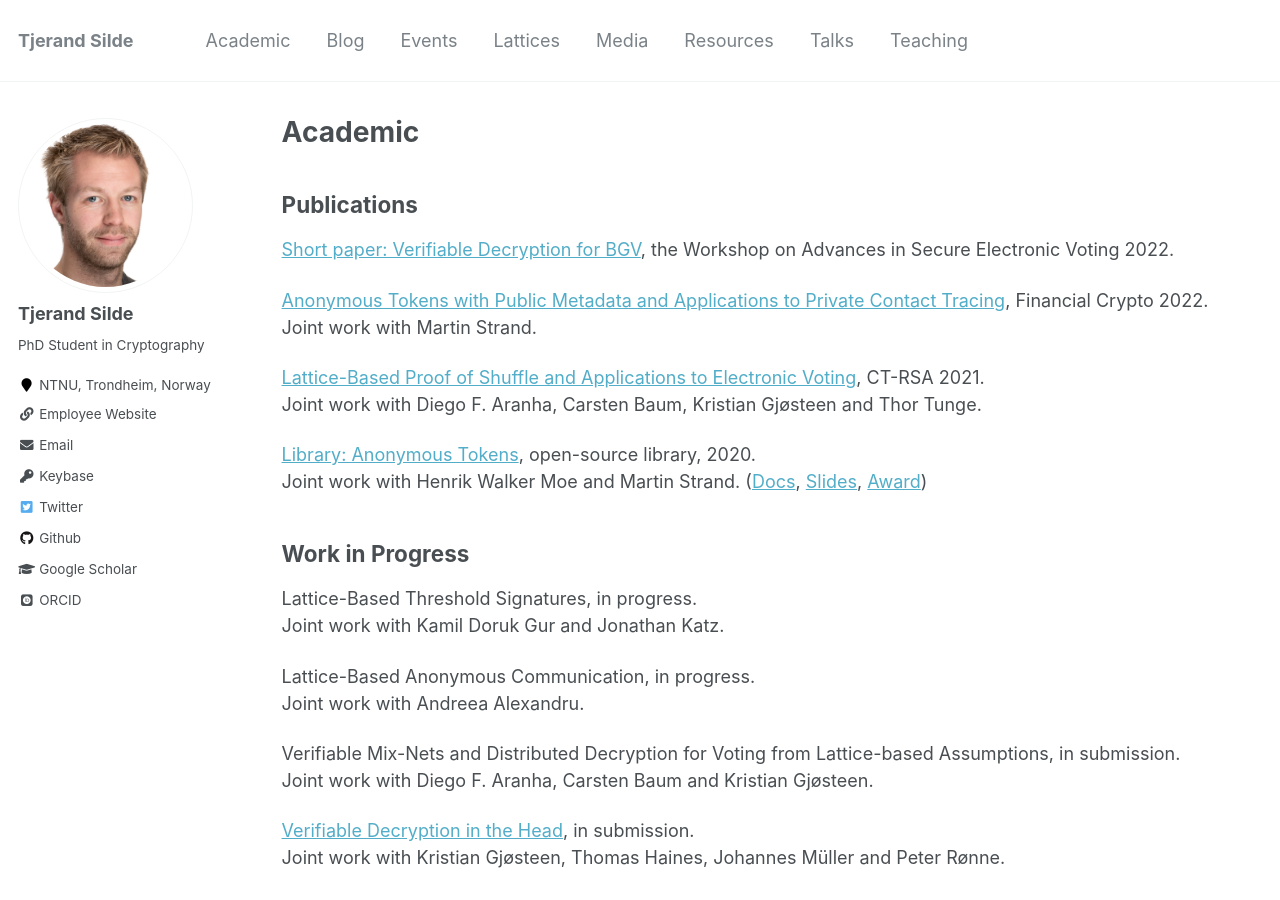
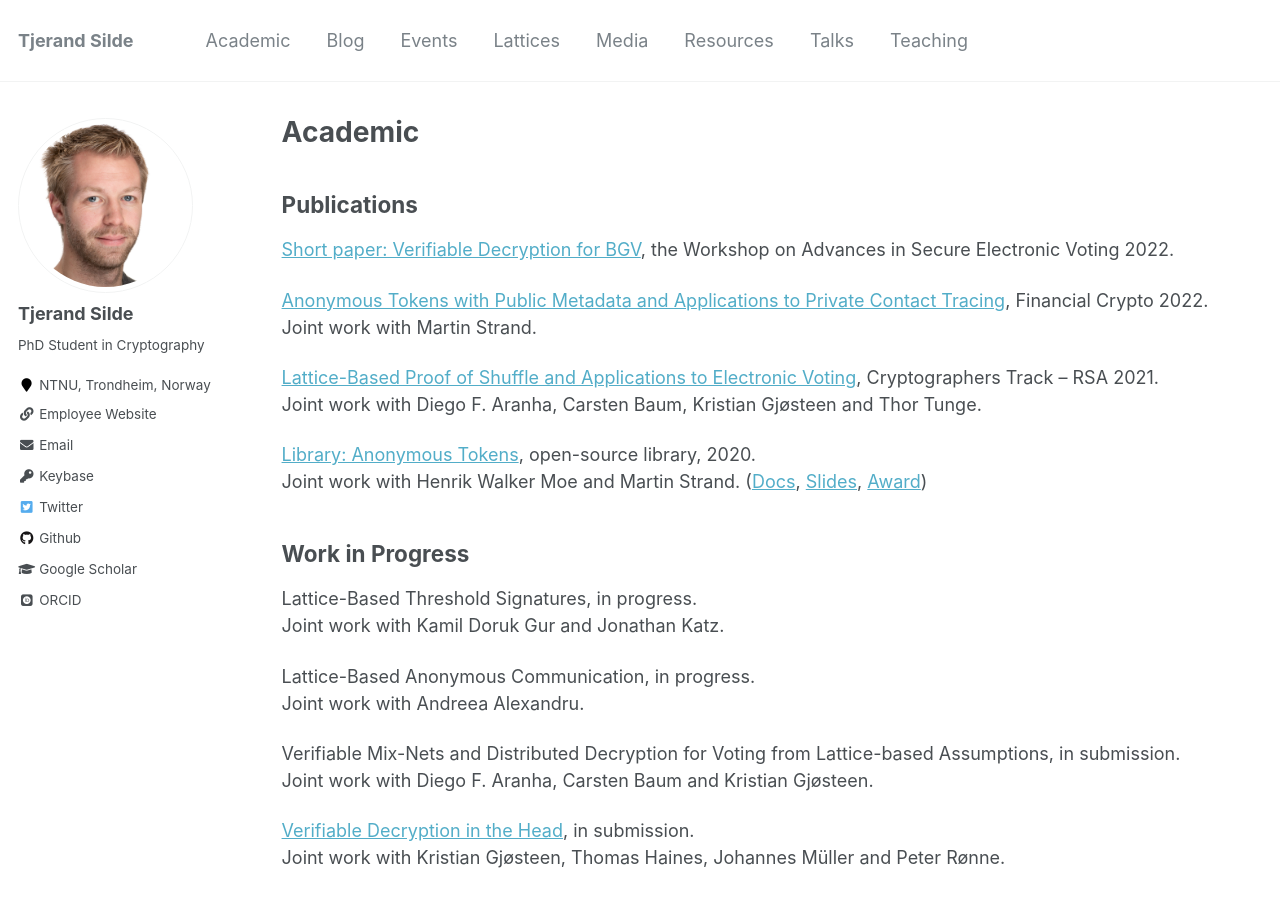
Before and after one commit to tjesi/tjesi.github.io, a Jekyll site: the page built from _pages/academic.md, in a window 1280 px wide and 900 px high. Built offline with Jekyll 4.4.1, drawn with Linux system fonts in a browser that asks for light colours; some web fonts are replaced.

Commit message:
Update academic.md

```diff
--- a/_pages/academic.md
+++ b/_pages/academic.md
@@ -12,7 +12,7 @@ author_profile: true
 [Anonymous Tokens with Public Metadata and Applications to Private Contact Tracing](https://eprint.iacr.org/2021/203.pdf), Financial Crypto 2022.\
 Joint work with Martin Strand.
 
-[Lattice-Based Proof of Shuffle and Applications to Electronic Voting](https://eprint.iacr.org/2021/338.pdf), CT-RSA 2021.\
+[Lattice-Based Proof of Shuffle and Applications to Electronic Voting](https://eprint.iacr.org/2021/338.pdf), Cryptographers Track – RSA 2021.\
 Joint work with Diego F. Aranha, Carsten Baum, Kristian Gjøsteen and Thor Tunge.
 
 [Library: Anonymous Tokens](https://github.com/HenrikWM/anonymous-tokens), open-source library, 2020.\
```
